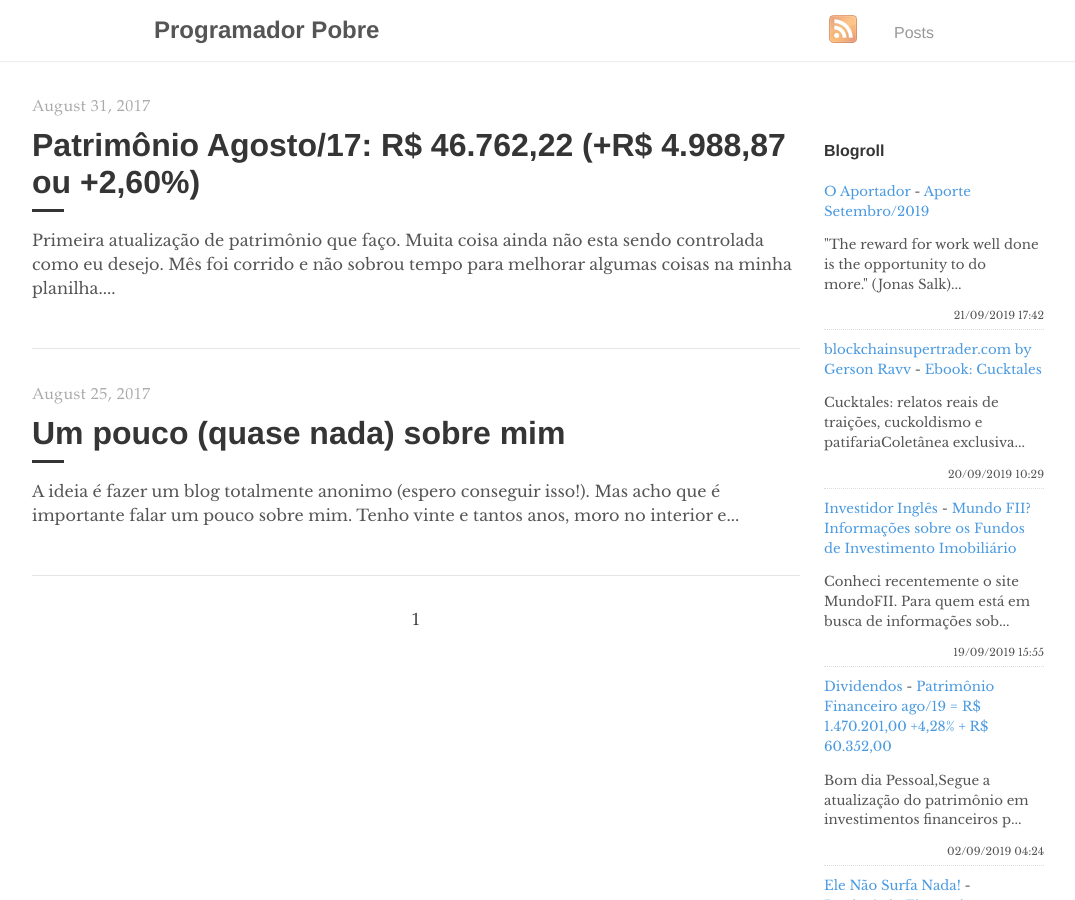
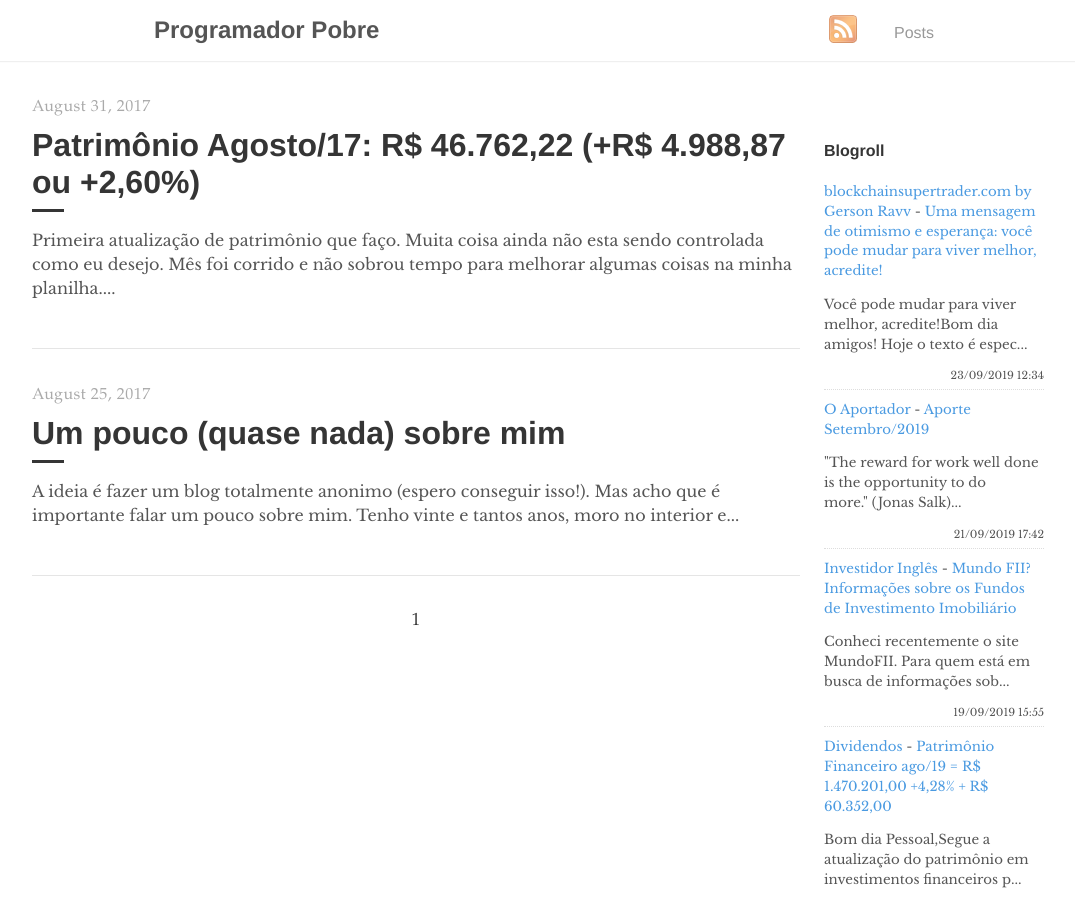
Before and after one commit to programadorpobre/programadorpobre.github.io, a Jekyll site: the page built from index.html, in a window 1280 px wide and 900 px high. Shown: the whole window, without its empty margins (96-1171 px from the left). Built offline with Jekyll 4.4.1, drawn with Linux system fonts in a browser that asks for light colours; the list of posts is cut into pages by our own code; comment, search, counter and statistics services are not loaded.

Commit message:
[ci skip] travis #779

```diff
--- a/_includes/feed-entries.html
+++ b/_includes/feed-entries.html
@@ -1,12 +1,12 @@
+<div class="feed-entry">
+    <a class="feed-entry-site-name" href="http://www.blockchainsupertrader.com/">blockchainsupertrader.com by Gerson Ravv</a> - <a class="feed-entry-title" href="http://www.blockchainsupertrader.com/2019/09/uma-mensagem-de-otimismo-e-esperanca.html">Uma mensagem de otimismo e esperança: você pode mudar para viver melhor, acredite!</a>
+    <p class="feed-entry-summary">Você pode mudar para viver melhor, acredite!Bom dia amigos! Hoje o texto é espec...</p>
+    <time datetime="2019-09-23T12:34:00.002-03:00">23/09/2019 12:34</time>
+</div>
 <div class="feed-entry">
     <a class="feed-entry-site-name" href="https://oaportadorfinanceiro.blogspot.com/">O Aportador</a> - <a class="feed-entry-title" href="https://oaportadorfinanceiro.blogspot.com/2019/09/aporte-setembro2019.html">Aporte Setembro/2019</a>
     <p class="feed-entry-summary">"The reward for work well done is the opportunity to do more."&nbsp;(Jonas Salk)...</p>
     <time datetime="2019-09-21T17:42:00.001-03:00">21/09/2019 17:42</time>
-</div>
-<div class="feed-entry">
-    <a class="feed-entry-site-name" href="http://www.blockchainsupertrader.com/">blockchainsupertrader.com by Gerson Ravv</a> - <a class="feed-entry-title" href="http://www.blockchainsupertrader.com/2019/09/ebook-cucktales.html">Ebook: Cucktales</a>
-    <p class="feed-entry-summary">Cucktales: relatos reais de traições, cuckoldismo e patifariaColetânea exclusiva...</p>
-    <time datetime="2019-09-20T10:29:00.003-03:00">20/09/2019 10:29</time>
 </div>
 <div class="feed-entry">
     <a class="feed-entry-site-name" href="https://www.investidoringles.com/">Investidor Inglês</a> - <a class="feed-entry-title" href="https://www.investidoringles.com/2019/09/informacoes-sobre-fundos-investimento-imobiliarios.html">Mundo FII? Informações sobre os Fundos de Investimento Imobiliário</a>
```
